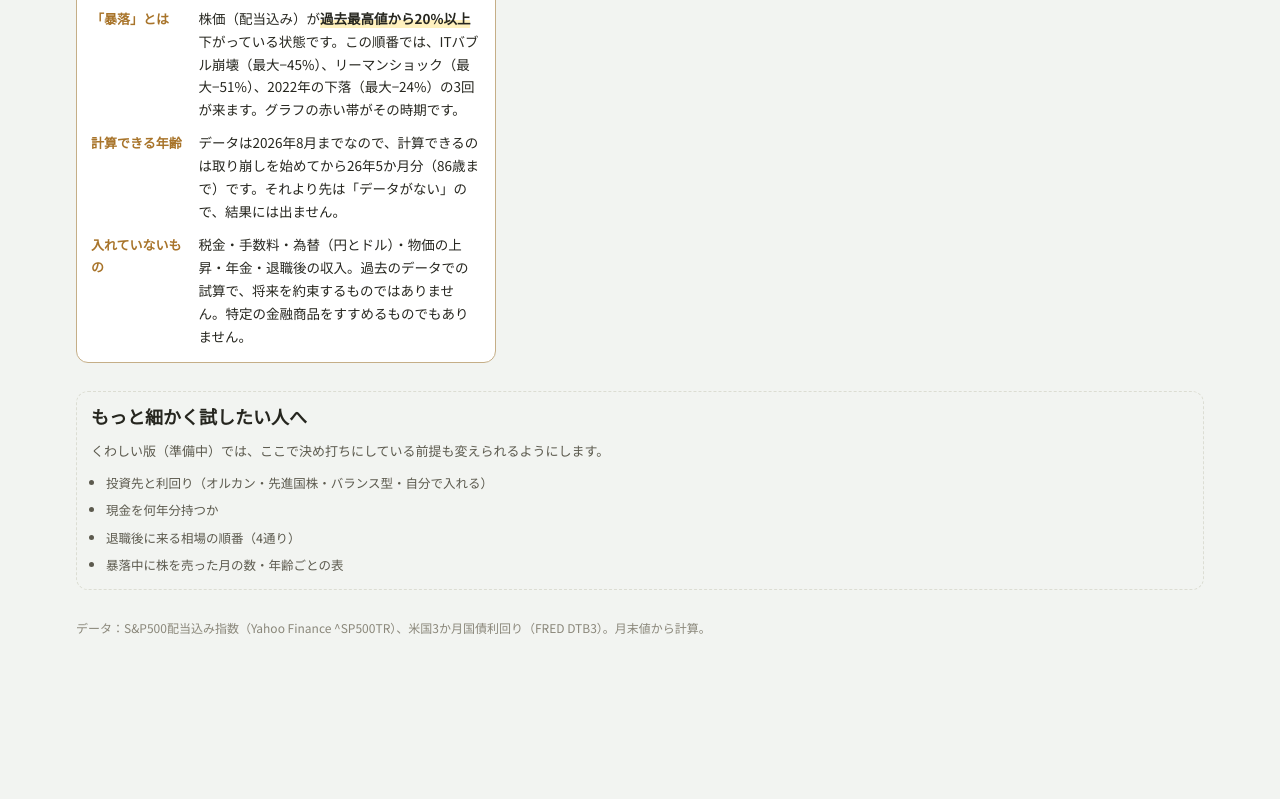
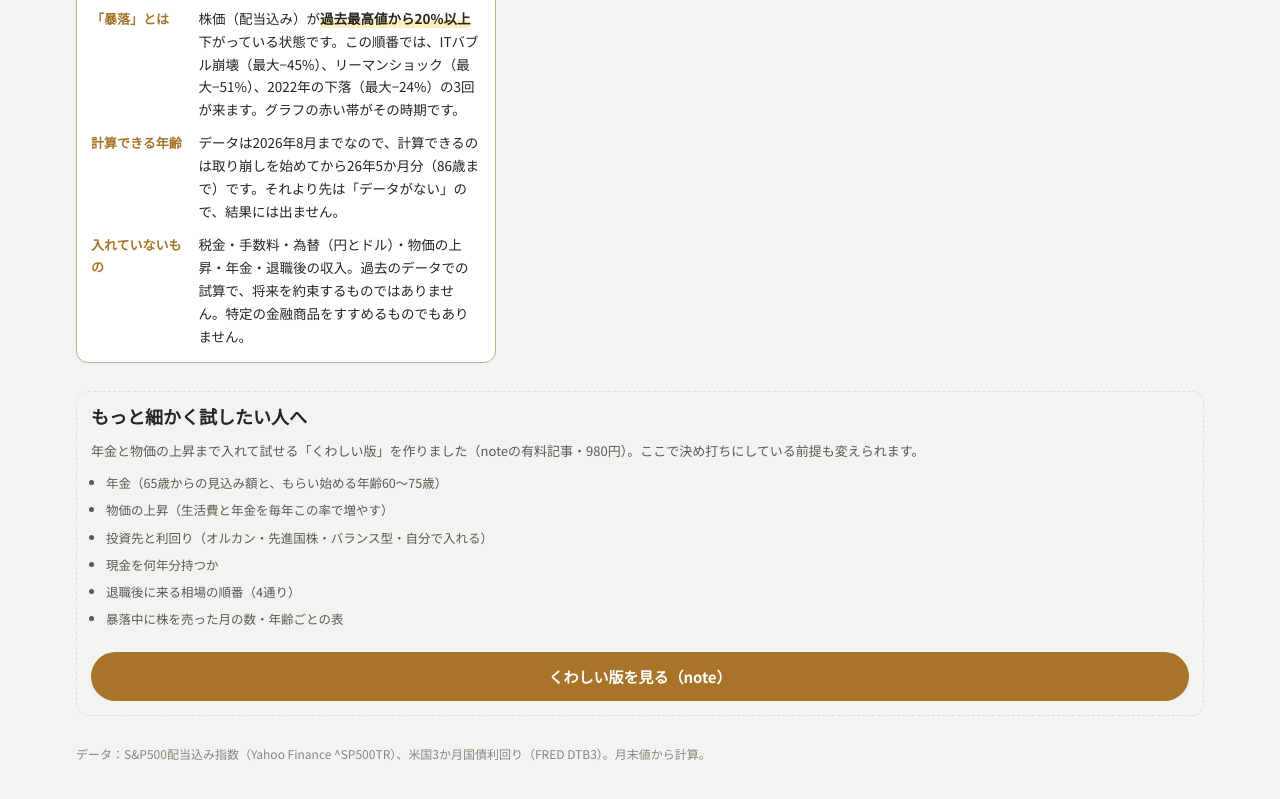
Before and after one commit to folt76-prog/torikuzushi, a plain HTML site: page index.html in a window 1280 px wide. Shown: the part 2618-3417 px from the top of the page. Before the commit the page ends 3313 px from the top, so only its background shows below. Drawn offline with Linux system fonts and the light colour scheme; a web font is replaced by a local one.

Commit message:
free: link to kuwashii note

```diff
--- a/index.html
+++ b/index.html
@@ -153,6 +153,7 @@ ul.plain.small{font-size:12.5px;color:var(--ink-2)}
 .plist b{background:linear-gradient(transparent 60%,var(--field) 60%);font-weight:700}
 @media (max-width:380px){.plist div{grid-template-columns:minmax(0,1fr);gap:2px}}
 .more{background:transparent;border-style:dashed}
+.ctaw{margin:12px 0 0}.cta{display:block;text-align:center;padding:12px 16px;border-radius:999px;background:var(--ochre);color:var(--ochre-ink);font-weight:700;text-decoration:none}
 .feat{border:2px solid var(--ochre);gap:8px}
 .feat .kicker{margin:0}
 .ftext{margin:0;font-size:14px;line-height:1.8}
@@ -279,13 +280,16 @@ ul.plain.small{font-size:12.5px;color:var(--ink-2)}
 
   <section class="card a-try more" aria-labelledby="mhead">
     <h2 id="mhead">もっと細かく試したい人へ</h2>
-    <p class="def">くわしい版（準備中）では、ここで決め打ちにしている前提も変えられるようにします。</p>
+    <p class="def">年金と物価の上昇まで入れて試せる「くわしい版」を作りました（noteの有料記事・980円）。ここで決め打ちにしている前提も変えられます。</p>
     <ul class="plain small">
+      <li>年金（65歳からの見込み額と、もらい始める年齢60〜75歳）</li>
+      <li>物価の上昇（生活費と年金を毎年この率で増やす）</li>
       <li>投資先と利回り（オルカン・先進国株・バランス型・自分で入れる）</li>
       <li>現金を何年分持つか</li>
       <li>退職後に来る相場の順番（4通り）</li>
       <li>暴落中に株を売った月の数・年齢ごとの表</li>
     </ul>
+    <p class="ctaw"><a class="cta" href="https://note.com/legit_owl8338/n/n01121c5d502f?ref=free_page" target="_blank" rel="noopener">くわしい版を見る（note）</a></p>
   </section>
 
   <p class="foot a-foot">データ：S&amp;P500配当込み指数（Yahoo Finance ^SP500TR）、米国3か月国債利回り（FRED DTB3）。月末値から計算。</p>
```
Also changed, not shown: kuwashii/index.html (+1 -1 lines), lib/index.html (+1 -0 lines).
